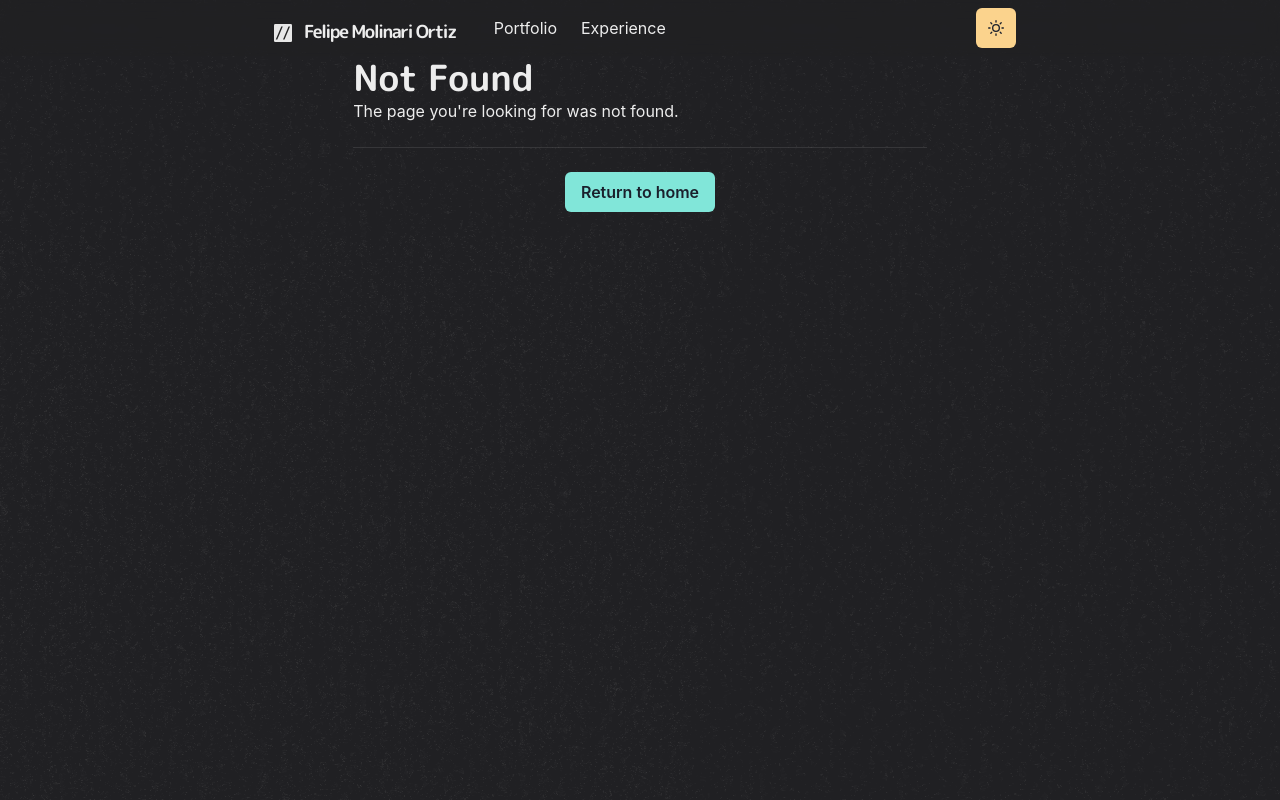
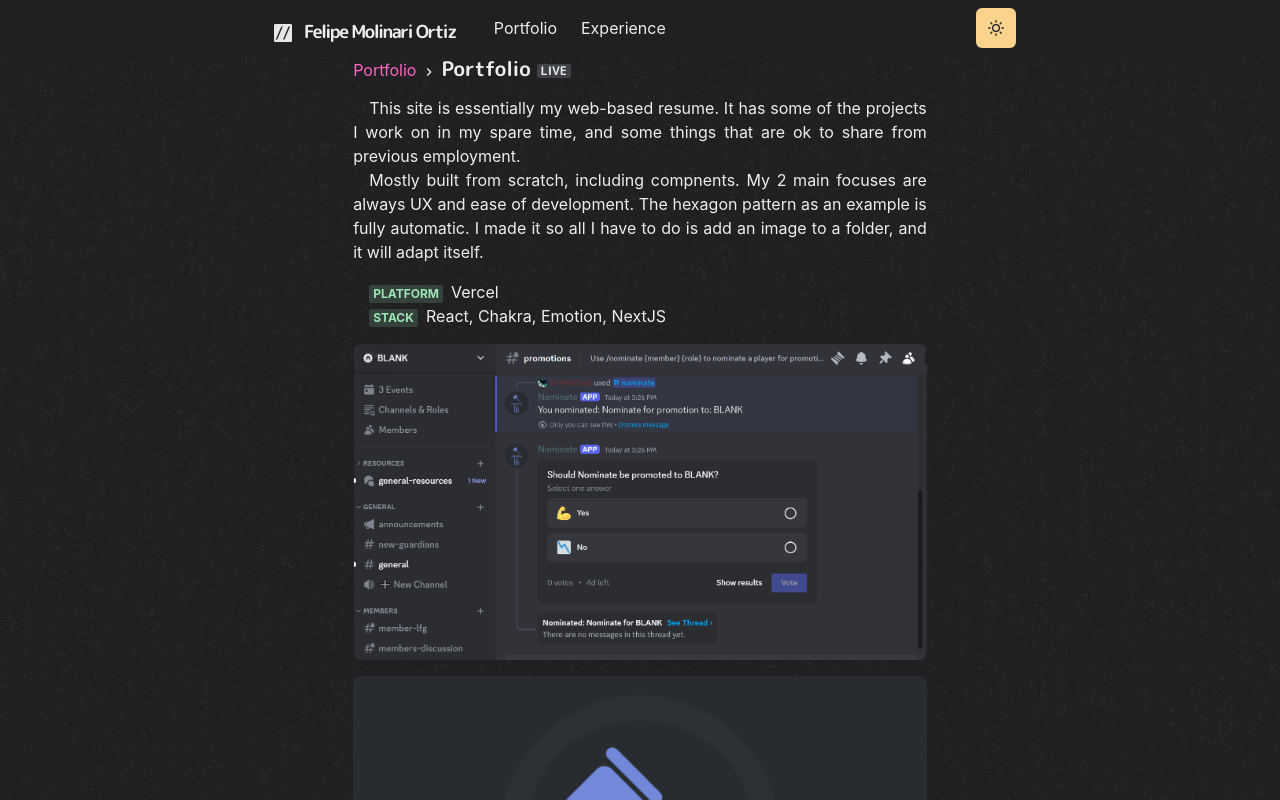
Before and after one commit to FonixAU/PersonalWebsite, a Next.js app: page /folio/portfolio in a window 1280 px wide. Before the commit this address had no page. Shown: the top 800 px of the page. Built offline with nearby package versions, Linux system fonts and the light colour scheme.

Commit message:
extra additions

```diff
--- a/pages/experience/linfox.js
+++ b/pages/experience/linfox.js
@@ -9,7 +9,7 @@
         <Layout title="Linfox">
             <Container>
                 <Title>
-                Linfox <Badge>2021</Badge>
+                Linfox <Badge>2023</Badge>
                 </Title>
                 <List>
                 <ListItem>
--- a/pages/folio.js
+++ b/pages/folio.js
@@ -5,6 +5,7 @@
 import zaniteeImage from '../public/images/folio/zaniteelogo.png'
 import npmImage from '../public/images/folio/npm.png'
 import discImage from '../public/images/folio/discordlogo.jpg'
+import folioImage from '../public/images/folio/portfolioss.png'
 const Works = () => {
     return(
         <Layout>
@@ -33,6 +34,11 @@
                 NPM package that allows you to generate dynamic hexagon patterns from a folder with images
                 </WorkGridItem>
             </Section>
+            <Section>
+                <WorkGridItem id="portfolio" title="Portfolio Website" thumbnail={folioImage}>
+                Behind the scenes of the website you're looking at!
+                </WorkGridItem>
+            </Section>
             </SimpleGrid>
             <Section>
                 <Divider/>
--- /dev/null
+++ b/pages/folio/portfolio.js
@@ -0,0 +1,43 @@
+import { Container, Badge, List, ListItem} from '@chakra-ui/react'
+// import { ExternalLinkIcon } from '@chakra-ui/icons'
+import { Title, FolioImage, Meta} from '../../components/folioTemplate'
+import P from '../../components/paragraph'
+import Layout from '../../components/layouts/article'
+
+const Nominate = () => {
+    return (
+        <Layout title="portfolio">
+            <Container>
+                <Title>
+                Portfolio <Badge>Live</Badge>
+                </Title>
+                <P>
+                This site is essentially my web-based resume. It has some of the projects I work on in my spare time,
+                and some things that are ok to share from previous employment.
+                </P>
+                <P>
+                Mostly built from scratch, including compnents. My 2 main focuses are always UX and ease of development.
+                The hexagon pattern as an example is fully automatic. I made it so all I have to do is add an image
+                to a folder, and it will adapt itself.
+                </P>
+                <List ml={4} my={4}>
+                    <ListItem>
+                        <Meta>Platform</Meta>
+                        <span>
+                        Vercel
+                        </span>
+                    </ListItem>
+                    <ListItem>
+                        <Meta>Stack</Meta>
+                        <span>
+                            React, Chakra, Emotion, NextJS
+                        </span>
+                    </ListItem>
+                    </List>
+                    <FolioImage src="\images\folio\nominateSS.png" alt="Nominate Example"/>
+                    <FolioImage src="\images\folio\nominate.png" alt="Nominate"/>
+            </Container>
+        </Layout>
+    )
+}
+export default Nominate
```
Also changed, not shown: public/images/folio/portfolioss.png (added).
